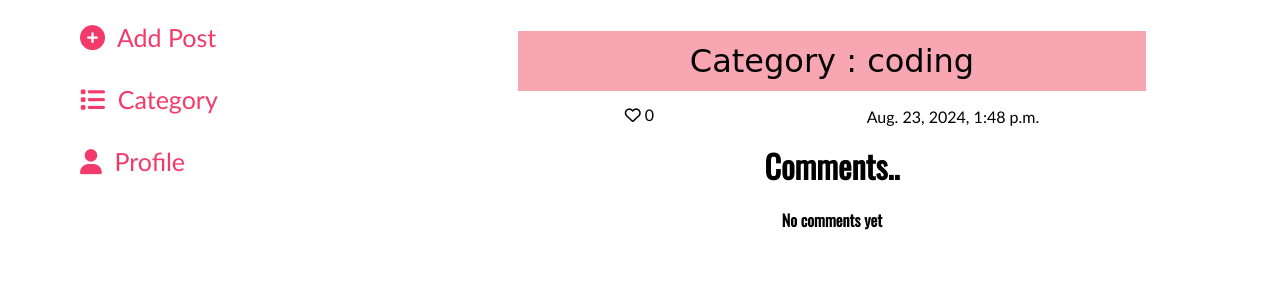
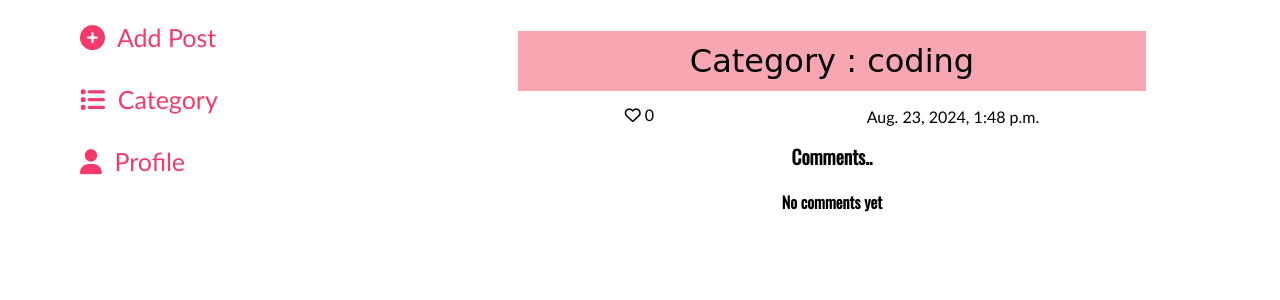
Before and after one commit to Esakkinathan/newblog, a Django app: page /article/2 in a window 1280 px wide. Shown: the part 214-514 px from the top of the page. Run offline with Django 5.2, Linux system fonts and the light colour scheme; data comes from the database, SQL or seed files in the repository; both versions use the stored data as it was after the commit; data that the repository does not hold is empty; some libraries are stand-ins or nearby versions; some web fonts are replaced.

Commit message:
commit changes

```diff
--- a/myblog/forms.py
+++ b/myblog/forms.py
@@ -20,7 +20,7 @@ class PostForm(ModelForm):
             'title' : forms.TextInput(attrs={'placeholder':'Title of Blog'}),
             'author' : forms.TextInput(attrs={'value':'','type':'hidden','id':'author_field'}),
             'category' : forms.Select(choices=choice_list),
-            'body': TinyMCE(attrs={'cols': 60, 'rows': 30}),
+            'body' : forms.Textarea(),
         }
 
 
--- a/myblog/models.py
+++ b/myblog/models.py
@@ -34,7 +34,7 @@ class Post(models.Model):
     header_image = models.ImageField(null=True,blank=True,upload_to='images/')
     author = models.ForeignKey(User,on_delete=models.CASCADE)
     #body = models.TextField()
-    body = HTMLField()
+    body = RichTextField(blank=True,null=True)
     post_date = models.DateTimeField(auto_now_add=True)
     category = models.CharField(max_length=255,default='uncategorized')
     likes = models.ManyToManyField(User,related_name="blog_posts",blank=True,null=True)
--- a/myblog/templates/article_detail.html
+++ b/myblog/templates/article_detail.html
@@ -87,7 +87,7 @@
 
         {% endif %}
       <section class="commentSection">
-          <h3 class="cmtHead">Comments..</h3><br>
+          <h3 class="cmtHead" style="font-size: 1.2rem;">Comments..</h3><br>
           {% if user.is_authenticated %}
               <div id="commentform">
                   <form action="{% url 'add_comment' %}" method=POST >
```
Also changed, not shown: db.sqlite3, myblog/migrations/0007_alter_post_body.py (added).
